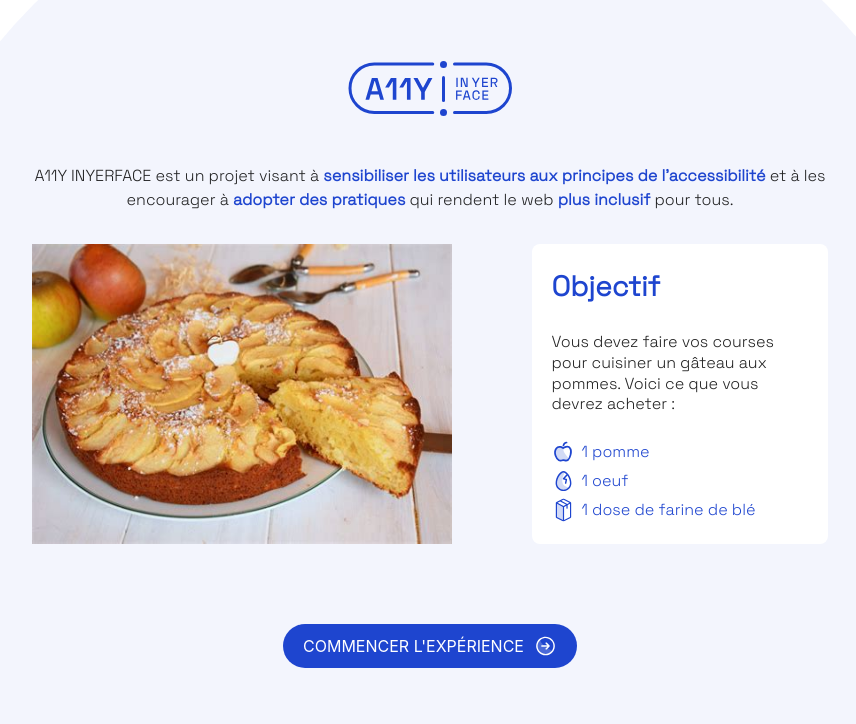
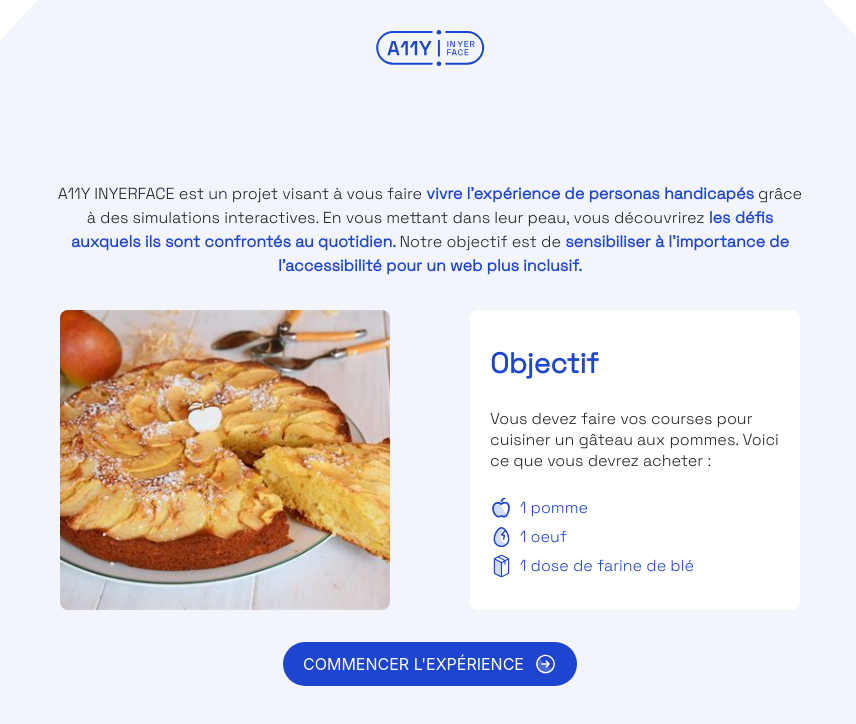
Before and after one commit to theodo/a11yinyerface, a Next.js app: page / in a window 1280 px wide. Shown: the top 724 px of the page, without its empty margins (210-1066 px from the left). Built offline with nearby package versions, Linux system fonts and the light colour scheme.

Commit message:
feat: rework text pages display

```diff
--- a/src/components/ui/Cards/ObjectiveCard/ObjectiveCard.tsx
+++ b/src/components/ui/Cards/ObjectiveCard/ObjectiveCard.tsx
@@ -5,6 +5,7 @@ const ObjectiveCard: React.FC = () => {
   return (
     <Paper
       sx={{
+        minWidth: "330px",
         width: "330px",
         height: "300px",
         borderRadius: "8px",
--- a/src/components/ui/PageTextTemplate/PageTextTemplate.tsx
+++ b/src/components/ui/PageTextTemplate/PageTextTemplate.tsx
@@ -11,8 +11,8 @@ const PageTextTemplate: React.FC<IPageTextTemplate> = ({ content }) => {
       sx={{
         display: "flex",
         justifyContent: "center",
-        height: "100vh",
-        width: "100vh",
+        minHeight: "100vh",
+        width: "auto",
       }}
     >
       <Container
@@ -30,9 +30,9 @@ const PageTextTemplate: React.FC<IPageTextTemplate> = ({ content }) => {
       <Container
         sx={{
           display: "flex",
-          justifyContent: "center",
           flexDirection: "column",
-          marginTop: "-15vh",
+          rowGap: "2em",
+          margin: "30px 0",
         }}
       >
         <Image
@@ -40,9 +40,14 @@ const PageTextTemplate: React.FC<IPageTextTemplate> = ({ content }) => {
           alt=""
           role="presentation"
           width={160}
-          height={55}
+          height={40}
+          style={{ justifySelf: "top" }}
         />
-        {content}
+        <Container
+          sx={{ height: "100%", display: "flex", justifyContent: "center" }}
+        >
+          {content}
+        </Container>
       </Container>
     </Container>
   );
--- a/src/pages/final.tsx
+++ b/src/pages/final.tsx
@@ -26,11 +26,11 @@ const FinalPage: NextPage = () => {
   const content = (
     <Container
       sx={{
-        textAlign: "center",
-        marginTop: "15vh",
-        justifyContent: "center",
         display: "flex",
         flexDirection: "column",
+        justifyContent: "center",
+        textAlign: "center",
+        rowGap: "2em",
       }}
     >
       {isCartValid ? SuccessComponent : FailureComponent({ missingCartTitles })}
--- a/src/pages/index.tsx
+++ b/src/pages/index.tsx
@@ -20,19 +20,20 @@ const Home: NextPage = () => {
 
   const presentationText = (
     <Typography>
-      A11Y INYERFACE est un projet visant à{" "}
+      A11Y INYERFACE est un projet visant à vous faire{" "}
       <Box component="span" sx={emphasisStyle}>
-        sensibiliser les utilisateurs aux principes de l&apos;accessibilité{" "}
+        vivre l&apos;expérience de personas handicapés{" "}
       </Box>
-      et à les encourager à{" "}
+      grâce à des simulations interactives. En vous mettant dans leur peau, vous
+      découvrirez{" "}
       <Box component="span" sx={emphasisStyle}>
-        adopter des pratiques{" "}
+        les défis auxquels ils sont confrontés au quotidien.{" "}
       </Box>{" "}
-      qui rendent le web{" "}
+      Notre objectif est de{" "}
       <Box component="span" sx={emphasisStyle}>
-        plus inclusif
+        sensibiliser à l&apos;importance de l&apos;accessibilité pour un web
+        plus inclusif.
       </Box>{" "}
-      pour tous.
     </Typography>
   );
 
@@ -43,16 +44,20 @@ const Home: NextPage = () => {
         flexDirection: "column",
         justifyContent: "center",
         textAlign: "center",
-        marginTop: "3em",
-        width: "120%",
-        marginLeft: "-10%",
-        marginBottom: "-5em",
+        rowGap: "2em",
       }}
     >
-      {presentationText}
-      <Stack py="2em" spacing="5em" textAlign="center" justifyContent="center">
-        <Stack direction="row" justifyContent="space-around" spacing="5em">
-          <Image src={require("/public/images/apple-pie.jpeg")} alt="" />
+      <Container sx={{ width: "800px" }}>{presentationText}</Container>
+      <Stack spacing="2em" textAlign="center" justifyContent="center">
+        <Stack direction="row" justifyContent="center" spacing="5em">
+          <Image
+            src={require("/public/images/apple-pie.jpeg")}
+            alt=""
+            width={330}
+            height={300}
+            objectFit="cover"
+            style={{ borderRadius: "8px" }}
+          />
           <ObjectiveCard />
         </Stack>
         <AppLink text="Commencer l'expérience" link="/fruits" />
```
Also changed, not shown: src/components/ui/FinalPage/FailureComponent.tsx (+20 -13 lines), src/components/ui/FinalPage/SucessComponent.tsx (+18 -20 lines).
